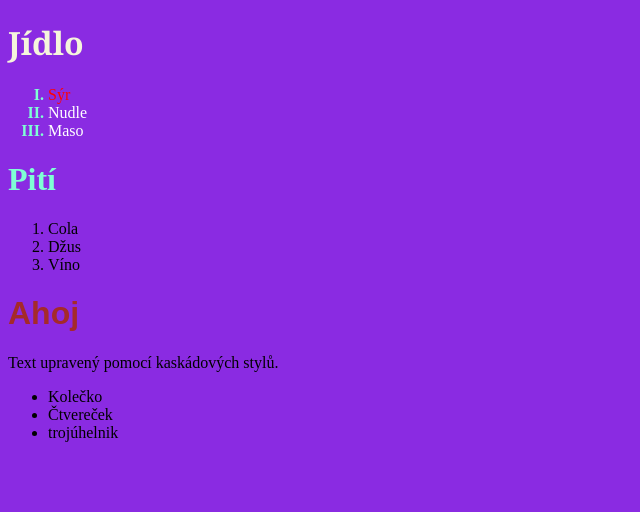
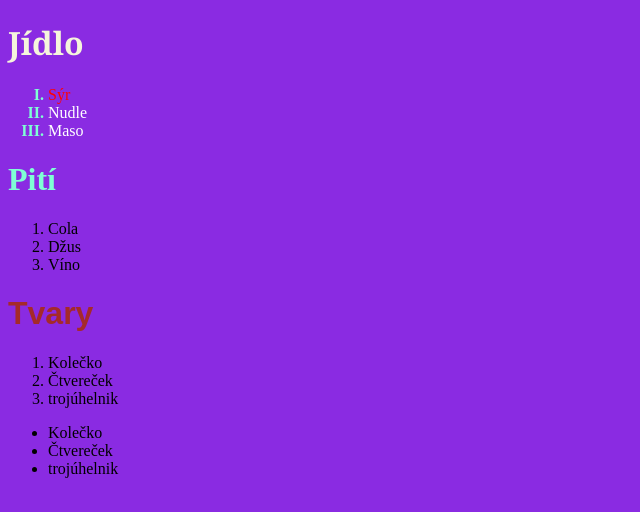
Before and after one commit to FriesRoman/UVODCSS-Fries-Roman, a plain HTML site: page index.html in a window 1280 px wide. Shown: the whole page, without its empty margins (0-640 px from the left). Drawn offline with Linux system fonts and the light colour scheme.

Commit message:
index.html

```diff
--- a/index.html
+++ b/index.html
@@ -22,13 +22,17 @@
         <li class="víno">Víno</li>
     </ol>
 
-    <h1 class="Nadpis3">Ahoj</h1>
-    <p>Text upravený pomocí kaskádových stylů.</p>
+    <h1 class="Nadpis3">Tvary</h1>
+    <ol class="Tvary">
+        <li class="kolecko">Kolečko</li>
+        <li class="ctverecek">Čtvereček</li>
+        <li class="trojuhelnik">trojúhelnik</li>
+    </ol>
 
 
     <ul class="tvary">
         <li class="kolecko">Kolečko</li>
-        <li class="ctvereček">Čtvereček</li>
+        <li class="ctverecek">Čtvereček</li>
         <li class="trojuhelnik">trojúhelnik</li>
     </ul>
 </body>
```
